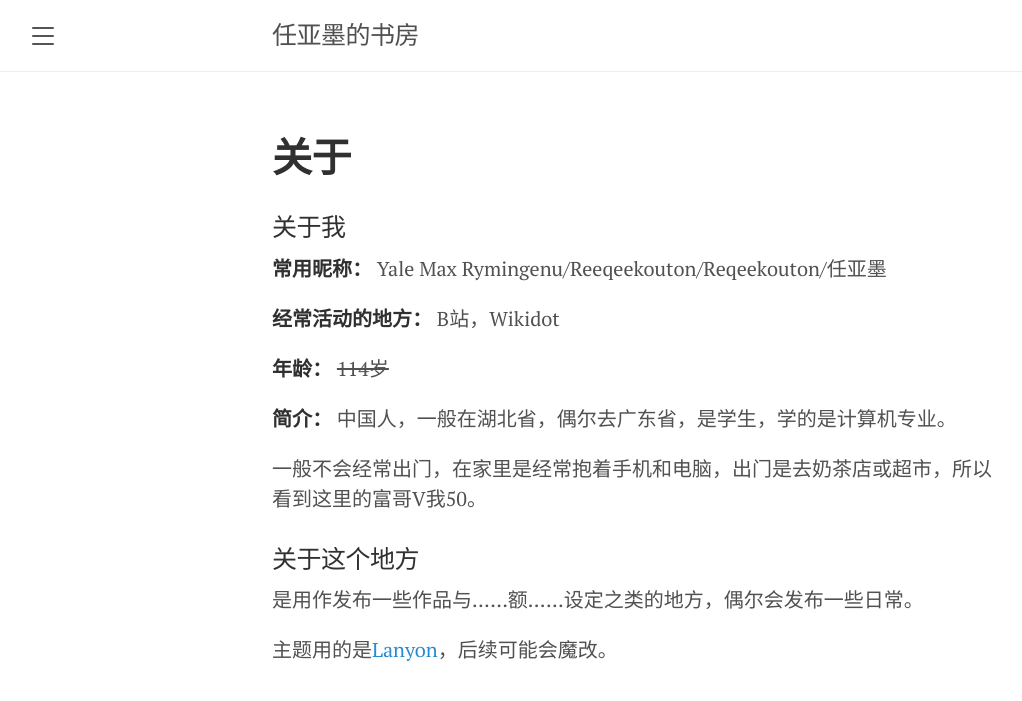
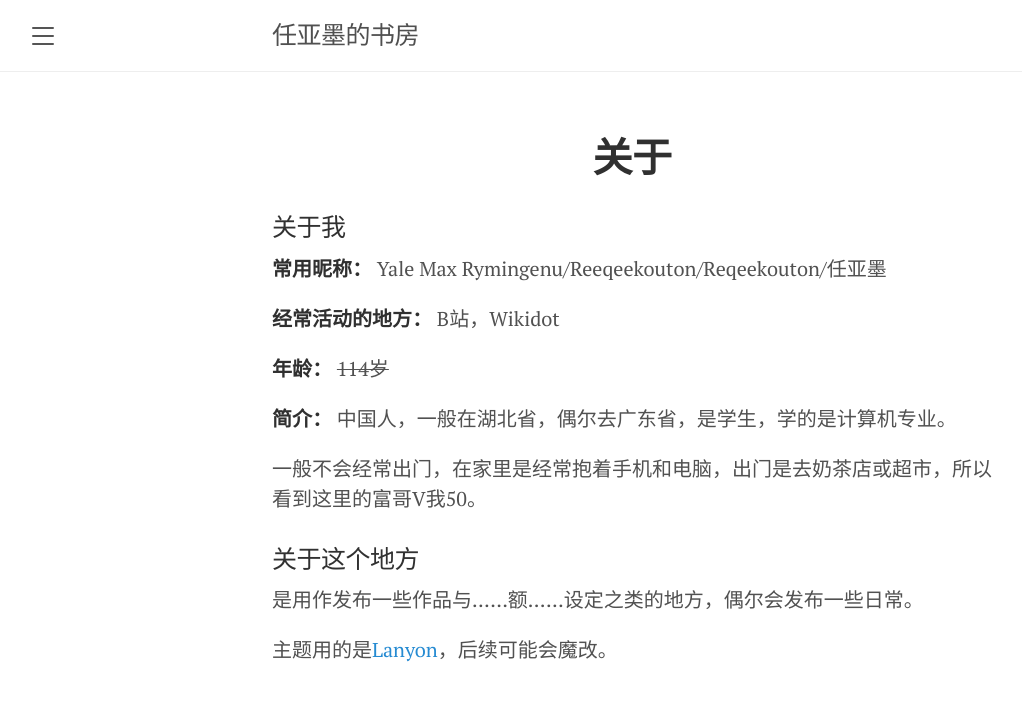
Before and after one commit to Reqeekouton/reqeekouton.github.io, a Jekyll site: the page built from about.md, in a window 1280 px wide. Shown: the top 701 px of the page, without its empty margins (8-1030 px from the left). Built offline with Jekyll 4.4.1, drawn with Linux system fonts in a browser that asks for light colours; some web fonts are replaced.

Commit message:
Add files via upload

```diff
--- a/public/css/lanyon.css
+++ b/public/css/lanyon.css
@@ -67,7 +67,7 @@ html {
 
 h1, h2, h3, h4, h5, h6 {
   font-family: "SongTi", "PT Sans", Helvetica, Arial, sans-serif;
-  font-weight: 400;
+  font-weight: 350;
   color: #313131;
   letter-spacing: -.025rem;
 }
@@ -108,7 +108,28 @@ h1, h2, h3, h4, h5, h6 {
   color: #666;
 }
 
+.page-title{
+	text-align:center;
+	}
 
+del{
+	text-decoration-thickness: 1px;
+	}
+
+.post hr{
+	borer: 0;
+    height: 2px;
+    background: #333;
+    }
+
+ .post-tags a {
+  color: #007acc;
+  text-decoration: none;
+}
+
+.post-tags a:hover {
+  text-decoration: underline;
+}
 
 /*
  * Wrapper
```
